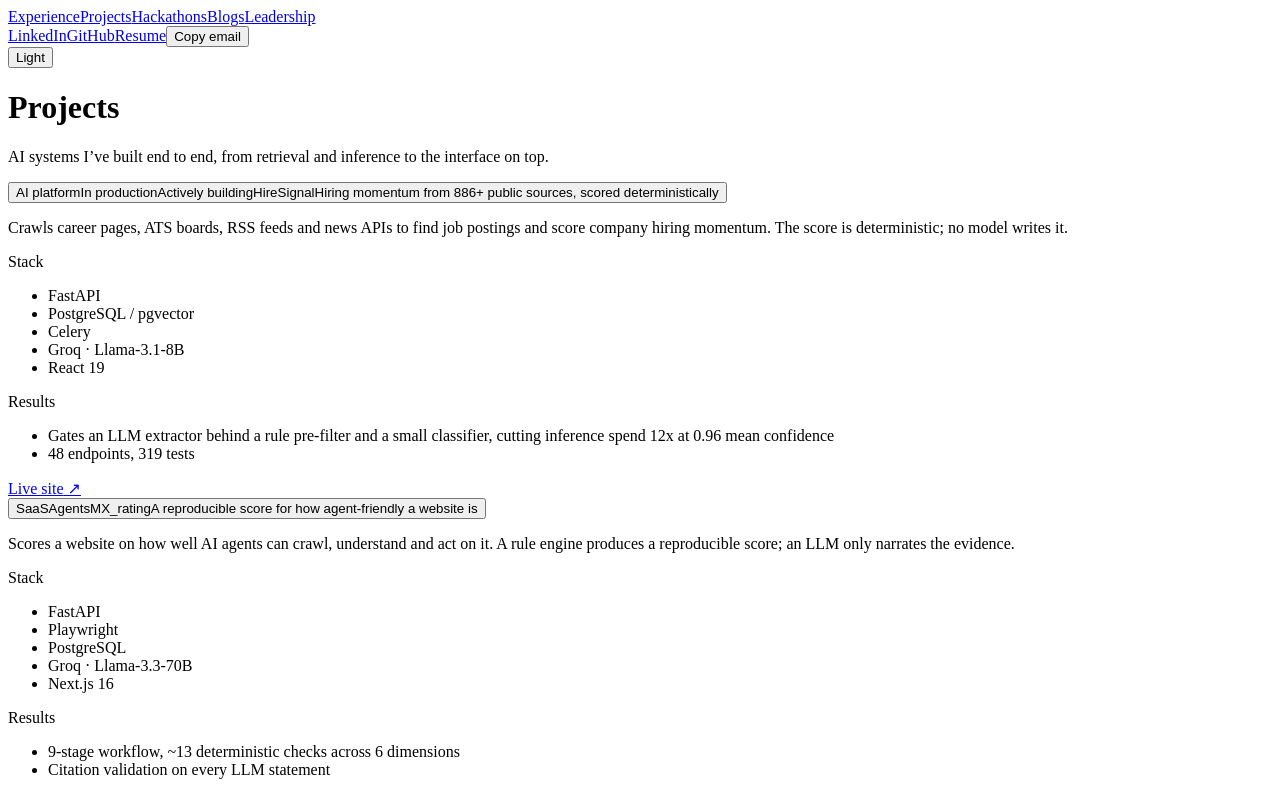
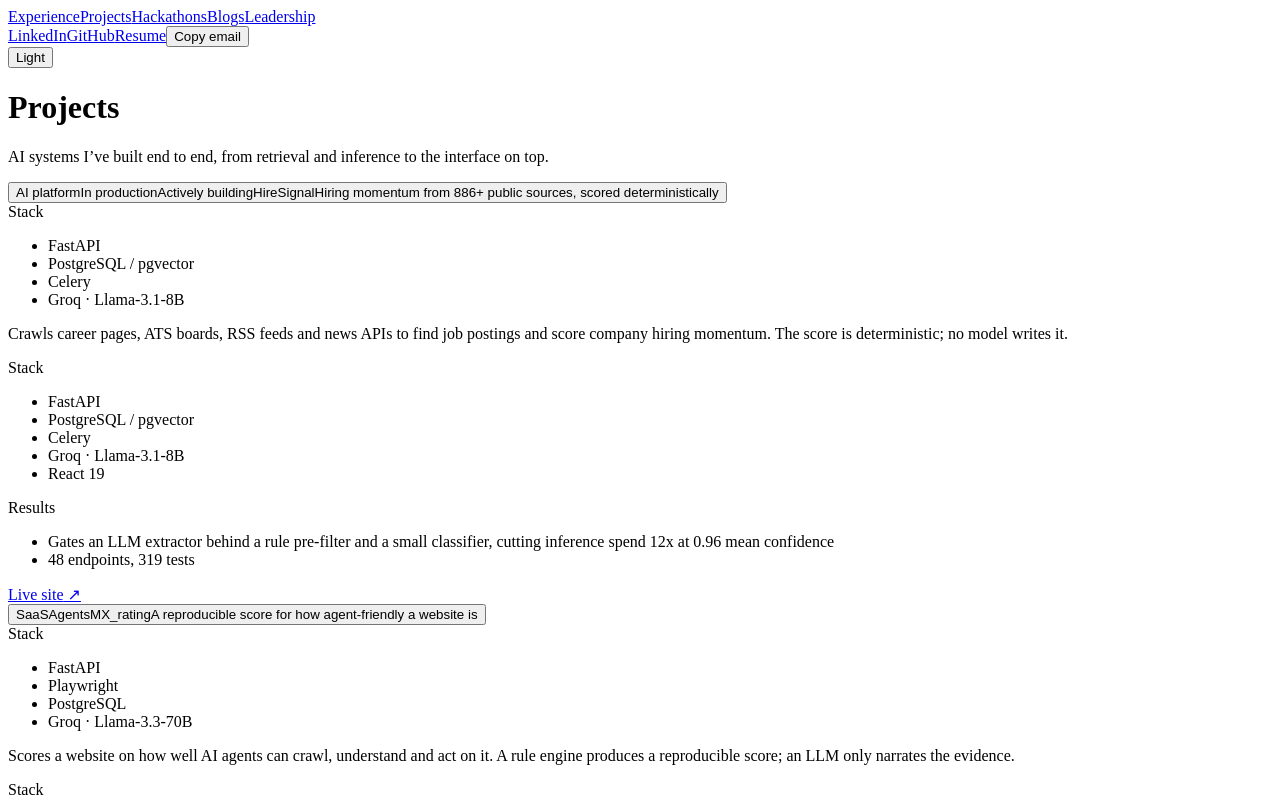
Before and after one commit to varuntripathi-029/portfolio_varun, a React (Vite) app: page /projects in a window 1280 px wide. Shown: the top 797 px of the page. Built offline with nearby package versions, Linux system fonts and the light colour scheme; the HTML template or start-up script is replaced by a standard one.

Commit message:
Add tile art slot to expandable banners

```diff
--- a/src/components.tsx
+++ b/src/components.tsx
@@ -130,12 +130,14 @@ export function ExpandBanner({
   chips,
   title,
   teaser,
+  art,
   children,
 }: {
   color: string
   chips: string[]
   title: string
   teaser: string
+  art?: ReactNode
   children: ReactNode
 }) {
   const [open, setOpen] = useState(false)
@@ -160,6 +162,11 @@ export function ExpandBanner({
         <span className="banner-teaser">{teaser}</span>
         <span className="toggle toggle-light" aria-hidden="true" />
       </button>
+      {art && (
+        <div className="tile-art" aria-hidden="true">
+          {art}
+        </div>
+      )}
       <div id={id}>
         <Collapse open={open}>
           <div className="banner-body">{children}</div>
--- a/src/pages/Blogs.tsx
+++ b/src/pages/Blogs.tsx
@@ -16,6 +16,12 @@ export default function Blogs() {
             chips={[b.org, ...b.tags]}
             title={b.title}
             teaser={b.tagline}
+            art={
+              <>
+                <span className="art-value">{b.metric.value}</span>
+                <span className="art-caption">{b.metric.label}</span>
+              </>
+            }
           >
             <p className="banner-summary">{b.summary}</p>
             <div className="actions">
--- a/src/pages/Projects.tsx
+++ b/src/pages/Projects.tsx
@@ -15,6 +15,16 @@ export default function Projects() {
             chips={[...p.tags, ...(p.status ? [p.status] : [])]}
             title={p.title}
             teaser={p.tagline}
+            art={
+              <>
+                <span className="art-label">Stack</span>
+                <ul>
+                  {p.stack.slice(0, 4).map((s) => (
+                    <li key={s}>{s}</li>
+                  ))}
+                </ul>
+              </>
+            }
           >
             <p className="banner-summary">{p.summary}</p>
             <div className="panel">
```
